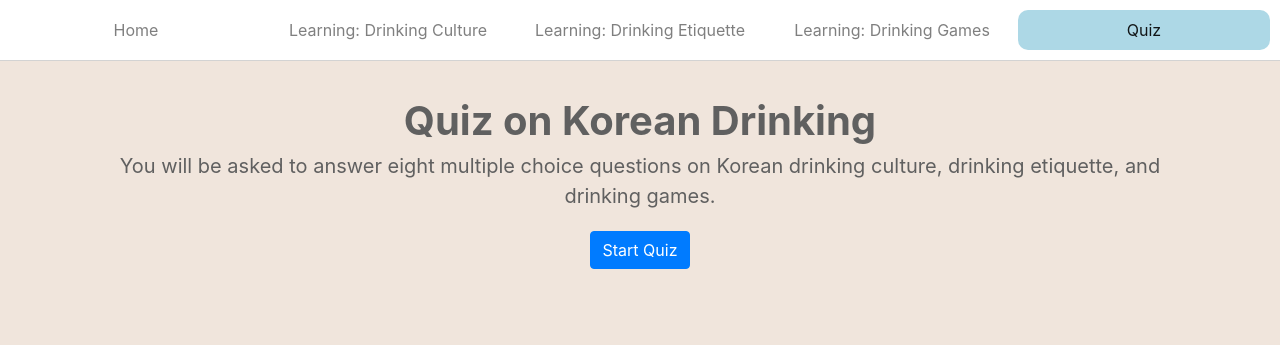
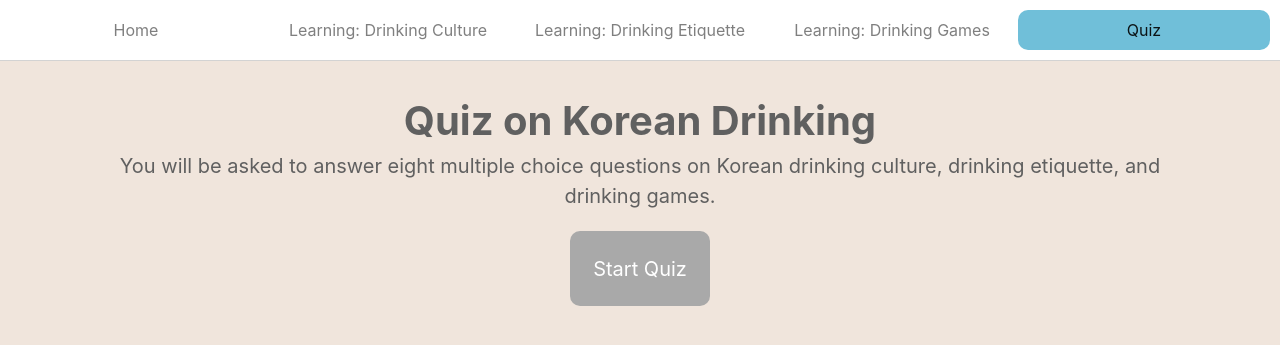
Before and after one commit to vaughn486/KoreanDrinkingGames, a Flask app: page /quiz in a window 1280 px wide. Shown: the top 345 px of the page. Run offline with Flask 3, Linux system fonts and the light colour scheme; some libraries are stand-ins or nearby versions; some web fonts are replaced.

Commit message:
styled buttons for learning home pages, quiz home, quiz questions, and quiz result page

```diff
--- a/code/static/main.css
+++ b/code/static/main.css
@@ -25,7 +25,7 @@
 
 .navbar-nav .nav-item .nav-link.active,
 .navbar-nav .nav-item .nav-link:hover.active {
-    background-color: lightblue; /* Active color - doesn't change on hover */
+    background-color: rgb(112, 191, 217); /* Active color - doesn't change on hover */
     border-radius: 10px; /* Keep the rounded corners if needed */
 }
 body {
@@ -35,20 +35,57 @@ body {
     display: inline-flex;
     align-items: center;
     justify-content: center;
-    background-color: lightblue;
+    background-color: rgb(112, 191, 217);
     color: white;
     width: 180px;
     height: 150px;
     border-radius: 10px;
     margin: 10px;
+    font-size: 20px;
     box-sizing: border-box;
     vertical-align: middle;
 }
 
+.learn-button-homepage, .quiz-button-homepage{
+    display: inline-flex;
+    align-items: center;
+    justify-content: center;
+    background-color: rgb(112, 191, 217);
+    border-radius: 10px;
+    width: 140px;
+    height: 75px;
+    color: white;
+    box-sizing: border-box;
+    border: none;
+}
+
+.quiz-question{
+    display: inline-flex;
+    align-items: center;
+    justify-content: center;
+    background-color: darkgrey;
+    border-radius: 10px;
+    width: 160px;
+    height: 100px;
+    color: white;
+    font-size: 18px;
+    box-sizing: border-box;
+    border: none;
+
+}
 .quiz-button{
     background-color: darkgrey;
 }
 
+.quiz-button-homepage{
+    background-color: darkgrey;
+}
+.learn-button:hover, .learn-button-homepage:hover{
+    background-color: rgb(47, 175, 218);
+}
+.quiz-button:hover, .quiz-button-homepage:hover, .quiz-question:hover{
+    background-color: rgb(126, 125, 125);
+}
 .link:hover{
     color:white;
     text-decoration: none;
@@ -185,8 +222,8 @@ h2 {
 }
 
 .button-container {
+    margin-top: 50px;
     position: fixed; /* Keeps the buttons at the same spot even when scrolling */
-    bottom: 10px; /* Distance from the bottom of the viewport */
     left: 50%; /* Centers the container */
     transform: translateX(-50%); /* Aligns center of the container to the center of the page */
     z-index: 1000; /* Ensures it stays on top of other elements */
@@ -219,20 +256,20 @@ h2 {
 }
 
 .back:hover {
-    background-color: lightblue; /* Change color when hovered */
+    background-color: rgb(112, 191, 217); /* Change color when hovered */
 }
 .next:hover {
-    background-color: lightblue; /* Change color when hovered */
+    background-color: rgb(112, 191, 217); /* Change color when hovered */
 }
 
 .back:active {
 
-    outline:2px solid lightblue;
+    outline:2px solid rgb(112, 191, 217);
 }
 
 .next:active {
 
-    outline:2px solid lightblue;
+    outline:2px solid rgb(112, 191, 217);
 }
 
 .quiz-title{
--- a/code/templates/learn_home.html
+++ b/code/templates/learn_home.html
@@ -6,7 +6,7 @@
     <div class = "home-title">{{object.name}}</div>
     {{object.explanation}}
     <div class="button-container">
-        <a href={{object.link}} class="btn btn-primary">Learn</a>
+        <a href={{object.link}} class="learn-button-homepage link">Learn</a>
     </div>
 </div>
 
--- a/code/templates/quiz.html
+++ b/code/templates/quiz.html
@@ -32,7 +32,7 @@
 
 <form class = "row" method="post" action="">
     {% for idx, answer in enumerate(question_data.a) %}
-    <button type="submit" name="answer" value="{{ answer }}" id="{{ idx }}" class="quizbutton">{{ answer }}</button>
+    <button type="submit" name="answer" value="{{ answer }}" id="{{ idx }}" class="quiz-question">{{ answer }}</button>
     {% endfor %}
 </form>
 
--- a/code/templates/quiz_home.html
+++ b/code/templates/quiz_home.html
@@ -6,7 +6,7 @@
     <div class = "home-title">Quiz on Korean Drinking</div>
     You will be asked to answer eight multiple choice questions on Korean drinking culture, drinking etiquette, and drinking games.
     <div class="reg-button-container">
-        <a href="/quiz/1" class="btn btn-primary">Start Quiz</a>
+        <a href="/quiz/1" class="quiz-button-homepage link">Start Quiz</a>
     </div>
 </div>
 
```
Also changed, not shown: code/templates/quizresult.html (+5 -2 lines).
